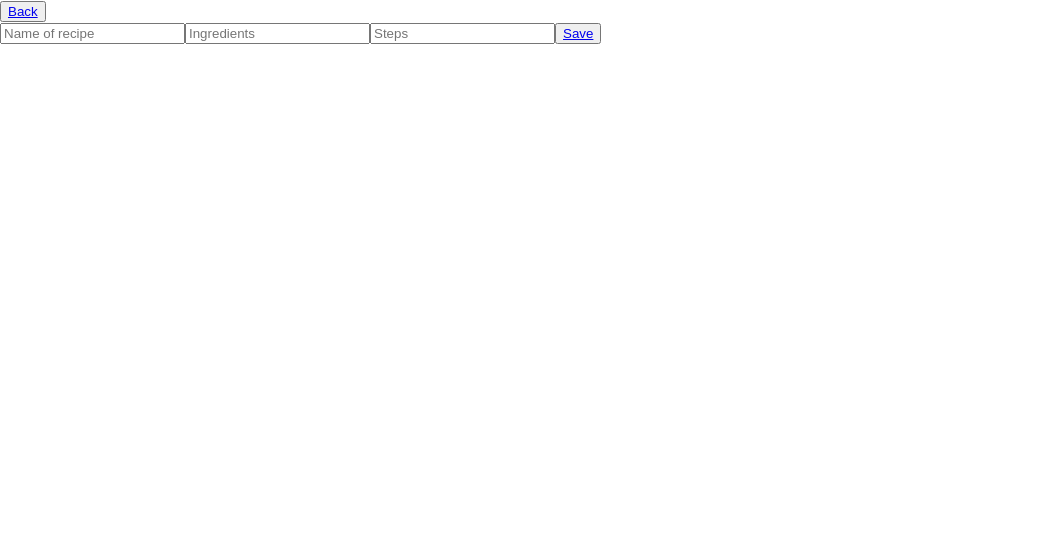
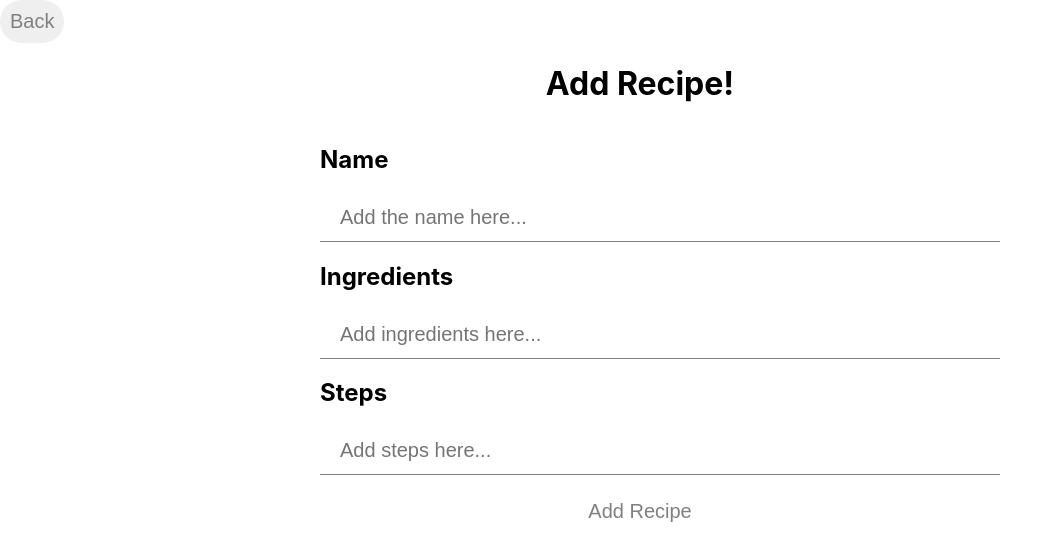
Before and after one commit to jess2187/recipes-app, a React (Create React App) app: page /addRecipe in a window 1280 px wide. Shown: the top 560 px of the page, without its empty margins (0-1063 px from the left). Built offline with nearby package versions, Linux system fonts and the light colour scheme.

Commit message:
Added preliminary css

```diff
--- a/src/AddRecipe.js
+++ b/src/AddRecipe.js
@@ -1,4 +1,4 @@
-import React, {useState, useReducer, useRef, useEffect}  from 'react';
+import React, {useReducer}  from 'react';
 import {BrowserRouter as Router, Route, Link, Switch} from 'react-router-dom';
 
 
@@ -33,28 +33,36 @@ function User({addRecipe}) {
 
   return (
     <div>
-    <button><Link to={'/'}>Back</Link></button>
+      <button className='BackButton'><Link className='BackButtonLink' to={'/'}>Back</Link></button>
+      <div className='AddRecipe'>
+        <h1>Add Recipe!</h1>
+        <div className='AddRecipeForm'>
           <form>
+            <h2>Name</h2>
             <input
               name= 'name'
               value={name}
-        placeholder= 'Name of recipe'
+              placeholder= 'Add the name here...'
               onChange={onChange}
             />
+            <h2>Ingredients</h2>
             <input
               name= 'ingredients'
               value={ingredients}
-        placeholder= 'Ingredients'
+              placeholder= 'Add ingredients here...'
               onChange={onChange}
             />
+            <h2>Steps</h2>
             <input
               name= 'steps'
               value={steps}
-        placeholder= 'Steps'
+              placeholder= 'Add steps here...'
               onChange={onChange}
             />
-      <button type="submit" value="Submit" onClick={handleSubmit}><Link to={"/"}>Save</Link></button>
           </form>
+          <button className='AddRecipeSaveButton' onClick={handleSubmit}><Link className='AddRecipeSaveButtonLink' to={"/"}>Add Recipe</Link></button>
+        </div>
+      </div>
     </div>
   )
 }
--- a/src/App.css
+++ b/src/App.css
@@ -1,38 +1,172 @@
 .App {
+
+}
+
+.Button {
+  background-color: white;
+  border-radius: 25px;
+  margin-left: 5px;
+  padding: 5px;
+}
+
+.ButtonLink {
+  color: gray;
+  text-decoration: none;
+  font-size: 16px;
+}
+
+/* Home/My Recipes Page */
+.Recipe {
+  /* border: 5px; */
+  /* border-width: 1px;
+  border-color: white;
+  border-style: solid; */
+  display: flex;
+  align-items: center;
+  justify-content: space-between;
+  padding: 10px;
+  margin: 10px;
+  border-radius: 10px;
+  box-shadow: 0 4px 8px 0 rgba(0, 0, 0, 0.1), 0 6px 20px 0 rgba(0, 0, 0, 0);
+}
+
+.RecipeList {
+  /* margin-top: 100px; */
+  padding: 50px;
   text-align: center;
 }
 
-.App-logo {
-  height: 40vmin;
-  pointer-events: none;
+.RecipeListItems {
+  text-align: center;
+  width: 50%;
+  display: inline-block;
 }
 
-@media (prefers-reduced-motion: no-preference) {
-  .App-logo {
-    animation: App-logo-spin infinite 20s linear;
-  }
+.RecipeButton{
+  border: none;
+  /* justify-self: center; */
+  text-align: left;
 }
 
-.App-header {
-  background-color: #282c34;
-  min-height: 100vh;
-  display: flex;
-  flex-direction: column;
-  align-items: center;
-  justify-content: center;
-  font-size: calc(10px + 2vmin);
-  color: white;
+.RecipeButtonLink {
+  text-decoration: none;
+  font-size: 20px;
+  color: black;
+  align-content: flex-start;
+
 }
 
-.App-link {
-  color: #61dafb;
+.DeleteButton {
+  border-radius: 25px;
+  border: none;
+  padding: 5px;
+  color: gray;
+  text-decoration: none;
+  font-size: 16px;
 }
 
-@keyframes App-logo-spin {
-  from {
-    transform: rotate(0deg);
-  }
-  to {
-    transform: rotate(360deg);
-  }
+.AddRecipeButton {
+  background-color: white;
+  border-radius: 25px;
+  border: none;
+  margin-top: 10px;
+  padding: 10px;
+  color: gray;
+  text-decoration: none;
 }
+
+.AddRecipeButtonLink {
+  border-radius: 25px;
+  border: none;
+  /* margin-left: 5px; */
+  padding: 10px;
+  color: gray;
+  text-decoration: none;
+  font-size: 17px;
+}
+
+
+
+/* View Recipe Page */
+.BackButton {
+  border-radius: 25px;
+  border: none;
+  padding: 10px;
+  /* font-size: 160px; */
+  /* text-decoration: none;
+  color: gray; */
+}
+
+.BackButtonLink {
+  font-size: 20px;
+  text-decoration: none;
+  color: gray;
+}
+
+.ViewRecipe {
+  text-align: center;
+}
+
+.ViewRecipe h1 {
+  /* margin: 0 20px; */
+  /* padding: 0 50px; */
+  width: 70%;
+  text-align: center;
+  display: inline-block;
+}
+
+.RecipeContents {
+  text-align: center;
+  width: 50%;
+  display: inline-block;
+}
+
+.RecipeContents h2 {
+  text-align: left;
+}
+
+.RecipeContents p {
+  text-align: left;
+  font-size: 20px;
+}
+
+
+/* Add Recipe */
+.AddRecipe {
+  text-align: center;
+}
+
+.AddRecipeForm {
+  text-align: center;
+  width: 50%;
+  display: inline-block;
+}
+
+.AddRecipeForm form {
+  text-align: left;
+}
+
+.AddRecipeForm input {
+  width: 100%;
+  border: none;
+  outline: none;
+  padding: 12px 20px;
+  border-bottom: 1px solid gray;
+  font-size: 20px;
+}
+
+.AddRecipeSaveButton {
+  text-align: center;
+  border-radius: 25px;
+  border: none;
+  outline: none;
+  padding: 10px 15px;
+  margin: 15px;
+  background-color: white;
+}
+
+.AddRecipeSaveButtonLink {
+  font-size: 20px;
+  text-decoration: none;
+  color: gray;
+}
--- a/src/App.js
+++ b/src/App.js
@@ -1,20 +1,17 @@
 import React, {useState} from 'react'
 import RecipeList from './RecipeList'
 import AddRecipe from './AddRecipe'
-import Recipe from './Recipe'
-import {BrowserRouter as Router, Route, Link, Switch} from 'react-router-dom';
-
-function GetRecipes(){
- return JSON.parse(localStorage.getItem('mySavedRecipes')) || []
-}
+import ViewRecipe from './ViewRecipe'
+import {BrowserRouter as Router, Route, Switch} from 'react-router-dom';
+import './App.css'
 
 function App() {
   const [recipes, setRecipes] = useState(JSON.parse(localStorage.getItem('mySavedRecipes')) || [])
 
   const deleteRecipe = index => {
     const newRecipes = [...recipes]
-    localStorage.removeItem(newRecipes.splice(index, 1))
-    // newRecipes.splice(index, 1)
+    localStorage.removeItem(newRecipes[index])
+    newRecipes.splice(index, 1)
     setRecipes(newRecipes)
     localStorage.setItem('mySavedRecipes', JSON.stringify(newRecipes))
 
@@ -26,25 +23,23 @@ function App() {
     localStorage.setItem('mySavedRecipes', JSON.stringify(newRecipes))
   }
 
-  let items = [
-    {name: "My Recipes", link:"/"},
-    {name: "Add Recipe", link:"/addRecipe"},
-    {name: "Recipe", link:"/recipe"},
-  ]
+  // let items = [
+  //   {name: "My Recipes", link:"/"},
+  //   {name: "Add Recipe", link:"/addRecipe"},
+  //   {name: "ViewRecipe", link:"/viewrecipe"},
+  // ]
 
   return (
-    <div className='todo-app container'>
+    <div className='App'>
       <Router>
         <Switch>
 
           <Route path='/addRecipe'>
-            {/* <button><Link to={'/'}>Back</Link></button> */}
             <AddRecipe addRecipe={addRecipe} />
           </Route>
-          <Route path='/:recipe' component={Recipe}/>
+          <Route path='/:recipe' component={ViewRecipe}/>
           <Route path='/'>
             <RecipeList recipes={recipes} deleteRecipe={deleteRecipe}/>
-            <button><Link to={"/addRecipe"}>{"Add Recipe"}</Link></button>
           </Route>
         </Switch>
       </Router>
--- a/src/Recipe.js
+++ /dev/null
@@ -1,21 +0,0 @@
-import React, {useParams} from 'react'
-import {BrowserRouter as Router, Route, Link, Switch} from 'react-router-dom'
-
-function Recipe ({match}){
-  //
-  // let data = props.match.params.handle
-  let params = match.params
-  let data = JSON.parse(localStorage.getItem(params.recipe))
-  return (
-    <div>
-      <button><Link to={'/'}>Back</Link></button>
-      <h1>{data.name}</h1>
-      <h2>Ingredients</h2>
-      <p>{data.ingredients}</p>
-      <h2>Steps</h2>
-      <p>{data.steps}</p>
-    </div>
-  )
-}
-
-export default Recipe
--- a/src/RecipeList.js
+++ b/src/RecipeList.js
@@ -7,9 +7,9 @@ const RecipeList = ({recipes, deleteRecipe}) => {
     const recipeList = recipes.length ? (
         recipes.map((recipe, index) => {
            return (
-                <div className= 'collection-item' key={index}>
-                    <button><Link to={'/'+recipe.name}>{recipe.name}</Link></button>
-                    <button onClick={() => deleteRecipe(index)}> Delete </button>
+                <div className='Recipe' key={index}>
+                    <button className='RecipeButton'><Link className='RecipeButtonLink' to={'/'+recipe.name}>{recipe.name}</Link></button>
+                    <button className='DeleteButton'onClick={() => deleteRecipe(index)}> Delete </button>
                 </div>
            )
        })
@@ -17,9 +17,13 @@ const RecipeList = ({recipes, deleteRecipe}) => {
         <p className='center'> You have no recipes left </p>
     )
     return (
-        <div className='todos collection'>
-            <h1 className='center blue-text'>My Recipes</h1>
-            {recipeList}
+        <div className='RecipeList'>
+            <h1>Recipe List</h1>
+            <div className='RecipeListItems'>
+                {recipeList}
+            </div>
+            <br/>
+            <button className='AddRecipeButton'><Link className='AddRecipeButtonLink' to={"/addRecipe"}>{"Add Recipe"}</Link></button>
         </div>
     )
 }
--- /dev/null
+++ b/src/ViewRecipe.js
@@ -0,0 +1,24 @@
+import React from 'react'
+import {BrowserRouter as Router, Route, Link, Switch} from 'react-router-dom'
+import './App.css'
+
+function ViewRecipe ({match}){
+  let params = match.params
+  let data = JSON.parse(localStorage.getItem(params.recipe))
+  return (
+    <div>
+      <button className='BackButton'><Link className='BackButtonLink' to={'/'}>Back</Link></button>
+      <div className='ViewRecipe'>
+        <h1>{data.name}</h1>
+        <div className='RecipeContents'>
+          <h2>Ingredients</h2>
+          <p>{data.ingredients}</p>
+          <h2>Steps</h2>
+          <p>{data.steps}</p>
+        </div>
+      </div>
+    </div>
+  )
+}
+
+export default ViewRecipe
```
Lines whose indentation alone changed are shown as unchanged.
